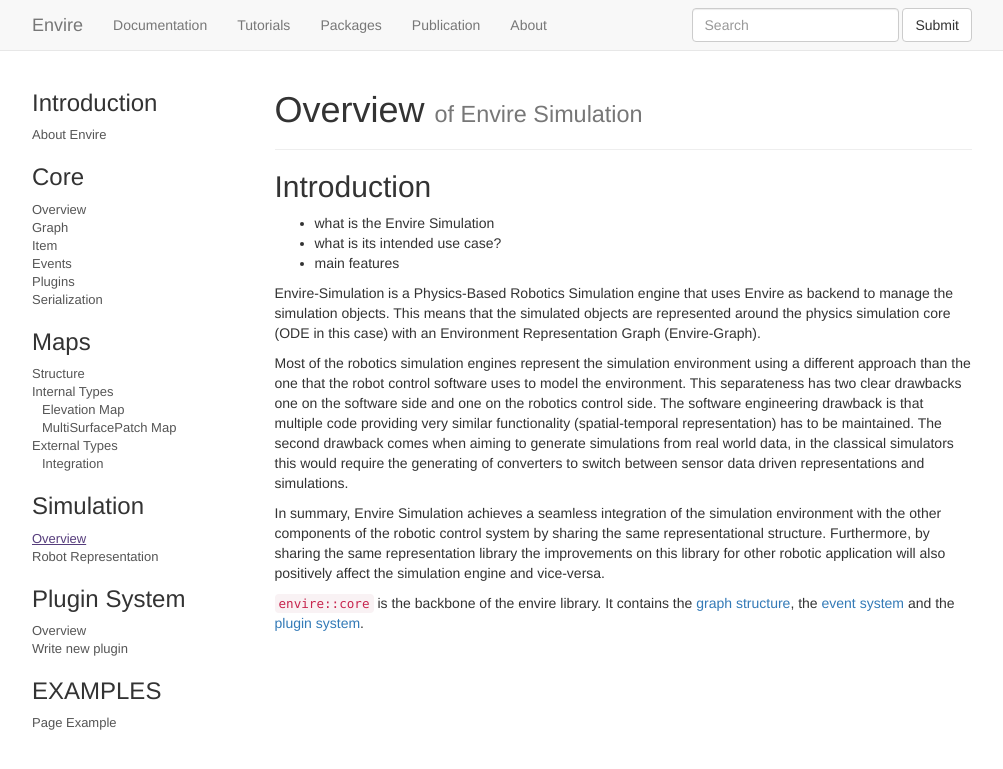
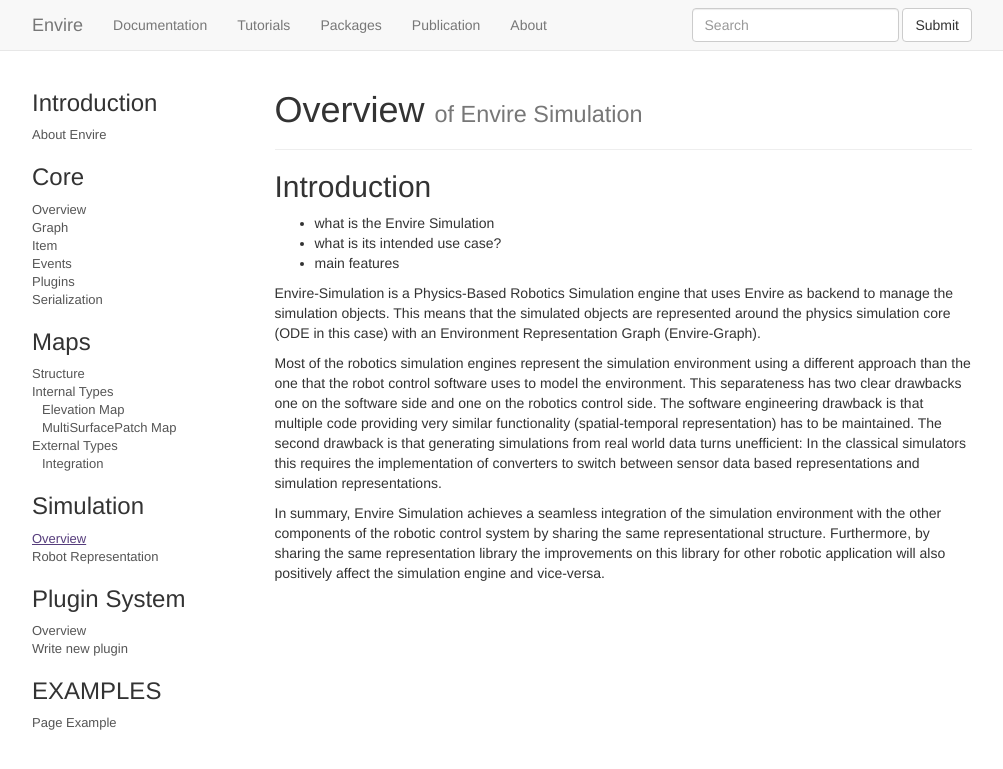
Before and after one commit to envire/envire.github.io, a Jekyll site: the page built from docs/simulation_overview.md, in a window 1280 px wide. Shown: the top 769 px of the page, without its empty margins (138-1141 px from the left). Built offline with Jekyll 4.4.1, drawn with Linux system fonts in a browser that asks for light colours; nearby versions of some CDN libraries.

Commit message:
corrections

```diff
--- a/docs/simulation_overview.md
+++ b/docs/simulation_overview.md
@@ -20,14 +20,12 @@ model the environment. This separateness has two clear drawbacks one on the
 software side and one on the robotics control side. The software engineering
 drawback is that multiple code providing very similar functionality
 (spatial-temporal representation) has to be maintained. The second drawback
-comes when aiming to generate simulations from real world data, in the
-classical simulators this would require the generating of converters to switch
-between sensor data driven representations and simulations.
+is that generating simulations from real world data turns unefficient: In the
+classical simulators this requires the implementation of converters to switch
+between sensor data based representations and simulation representations.
 
 In summary, Envire Simulation achieves a seamless integration of the simulation
 environment with the other components of the robotic control system by sharing
 the same representational structure. Furthermore, by sharing the same
 representation library the improvements on this library for other robotic
 application will also positively affect the simulation engine and vice-versa.
-
-`envire::core` is the backbone of the envire library. It contains the [graph structure](core_graph.md), the [event system](core_events.md) and the [plugin system](core_plugins.md).
```
